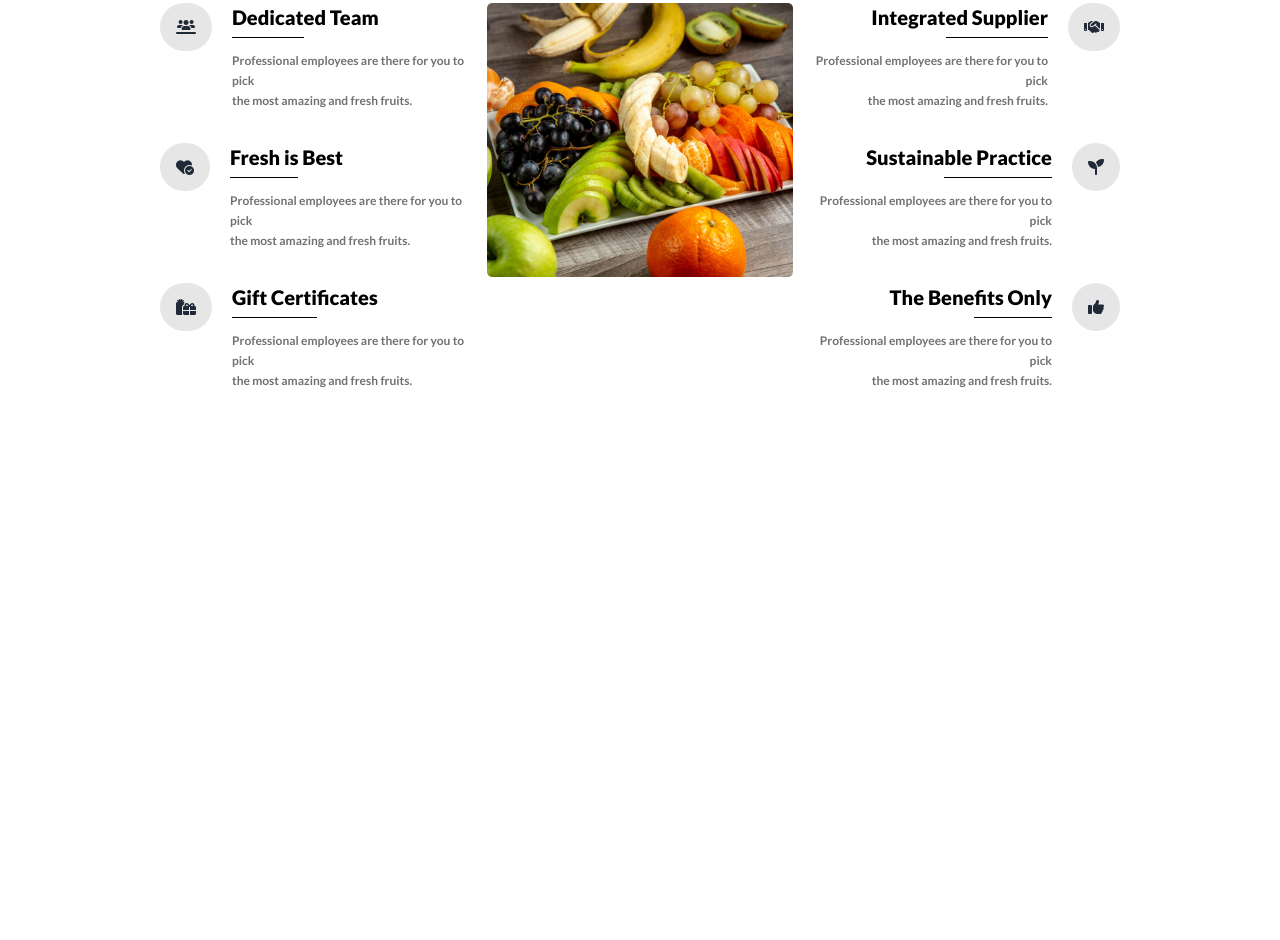
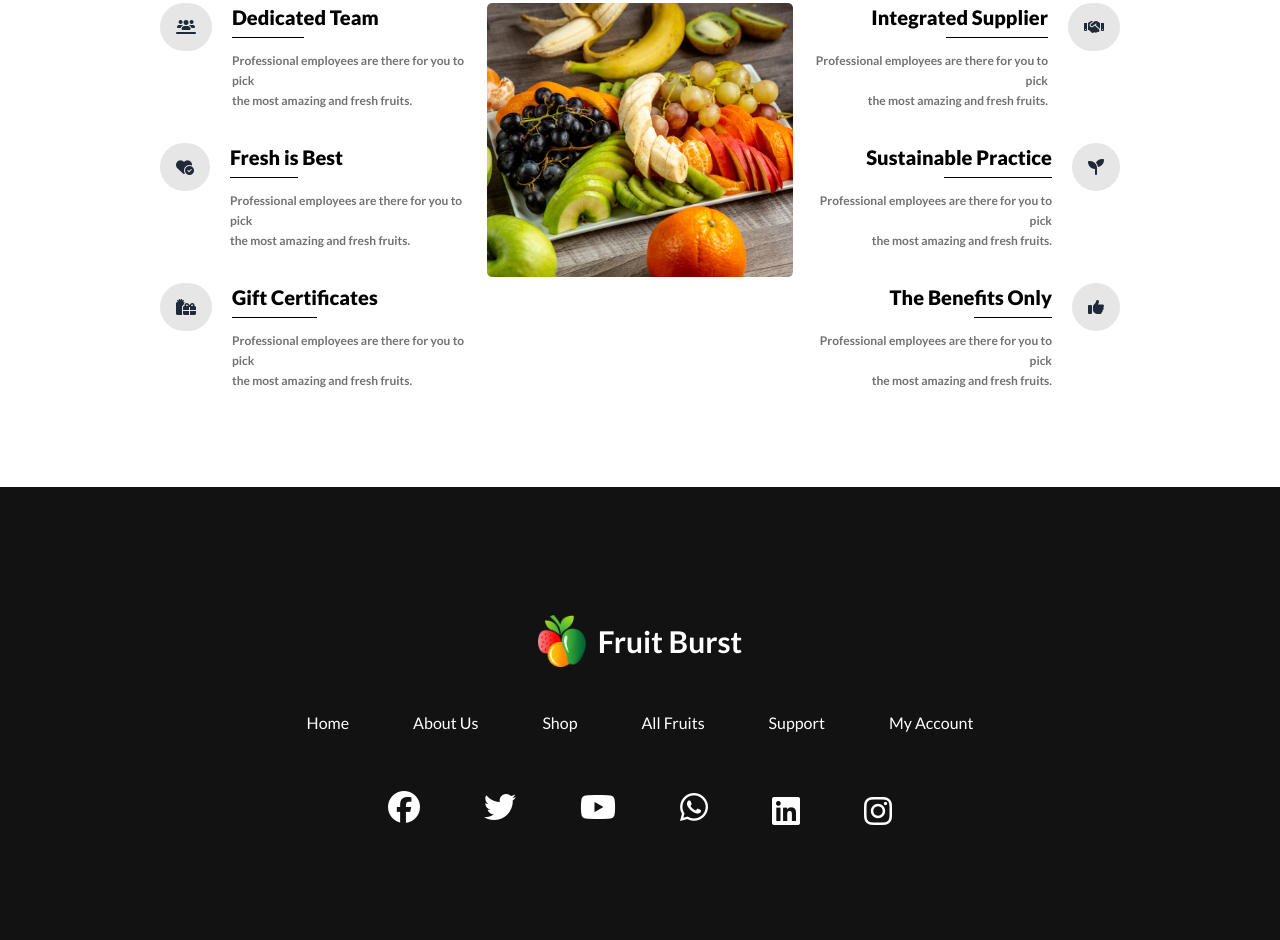
Before and after one commit to Saeedullah15/fruit-burst, a plain HTML site: page index.html in a window 1280 px wide. Shown: the part 2683-3623 px from the top of the page. Before the commit the page ends 3170 px from the top, so only its background shows below. Drawn offline with nearby package versions, Linux system fonts and the light colour scheme.

Commit message:
footer section done

```diff
--- a/index.html
+++ b/index.html
@@ -535,7 +535,31 @@
         </section>
     </main>
     <footer>
-
+        <!-- footer section -->
+        <section class="bg-[#121212] lg:py-32 py-10">
+            <div class="flex justify-center items-center">
+                <img src="images/logo.png" class="lg:w-12 w-7" alt="">
+                <a class="lg:text-[30px] md:text-2xl font-bold ms-3 text-white">Fruit Burst</a>
+            </div>
+            <div class="lg:mt-10 mt-5">
+                <ul class="text-white text-base lg:gap-x-16 gap-x-8 leading-8 flex flex-wrap justify-center">
+                    <li><a href="">Home</a></li>
+                    <li><a href="">About Us</a></li>
+                    <li><a href="">Shop</a></li>
+                    <li><a href="">All Fruits</a></li>
+                    <li><a href="">Support</a></li>
+                    <li><a href="">My Account</a></li>
+                </ul>
+            </div>
+            <div class="flex justify-center items-center lg:mt-16 mt-8 lg:gap-16 gap-8 flex-wrap px-10">
+                <i class="fa-brands fa-facebook fa-2xl text-white"></i>
+                <i class="fa-brands fa-twitter fa-2xl text-white"></i>
+                <i class="fa-brands fa-youtube fa-2xl text-white"></i>
+                <i class="fa-brands fa-whatsapp fa-2xl text-white"></i>
+                <i class="fa-brands fa-linkedin fa-2xl text-white mt-2"></i>
+                <i class="fa-brands fa-instagram fa-2xl text-white mt-2"></i>
+            </div>
+        </section>
     </footer>
 </body>
 
```
